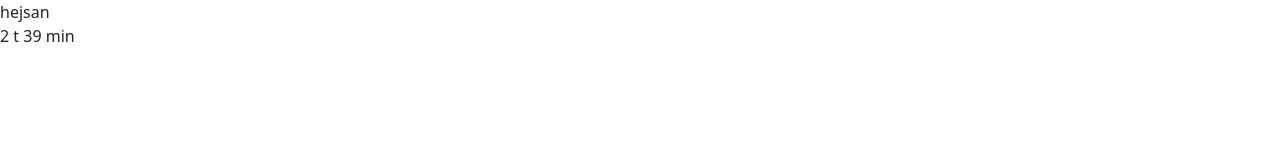
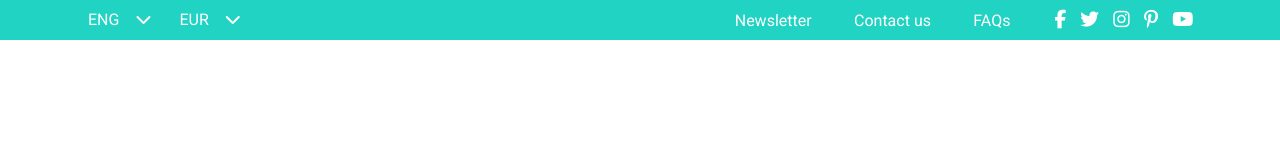
Before and after one commit to olzzon85/startup-kenkata-assignment, a plain HTML site: page index.html in a window 1280 px wide. Drawn offline with nearby package versions, Linux system fonts and the light colour scheme.

Commit message:
top-menu/links

```diff
--- a/css/style.css
+++ b/css/style.css
@@ -33,3 +33,86 @@
     --border-radius-medium: 25px;
     --border-radius-rounded: 50%;
 }
+
+/* general */
+html, body {
+    font-size: 16px;
+    line-height: 1.5;
+    font-family: var(--font-roboto);
+    font-weight: var(--font-weight-regular);
+    color: var(--color-theme-dark);
+}
+
+
+/* top-menu */
+.top-menu {
+    background-color: var(--color-theme);
+    color: var(--color-white);
+    height: 40px;
+}
+    .top-menu > .container {
+        height: 100%;
+        display: flex;
+        justify-content: space-between;
+        align-items: center;
+    }
+
+
+    .top-menu .site-settings {
+        display: flex;
+    }
+
+        .top-menu .site-settings .dropdown-theme {
+            background-color: var(--color-theme);
+            color: var(--color-white);
+        }
+
+            .top-menu .site-settings .dropdown-theme button {
+                background-color: var(--color-theme);
+                color: var(--color-white);
+                border: none;
+            }
+                .top-menu .site-settings .dropdown-theme button:hover {
+                    color: var(--color-theme-dark);
+                }
+
+            .top-menu .site-settings .dropdown-theme .dropdown-menu {
+                background-color: var(--color-theme);
+                color: var(--color-white);
+                border: none;
+                width: 250px;
+                margin-top: 3rem;
+            }
+                .top-menu .site-settings .dropdown-theme .dropdown-menu .dropdown-item {
+                    background-color: var(--color-theme);
+                    color: var(--color-white);
+                    border: none;
+                    width: 100%;
+                    margin:0 ;
+
+                }
+                    .top-menu .site-settings .dropdown-theme .dropdown-menu .dropdown-item:hover {
+                        background-color: var(--color-theme-dark);
+                        color: var(--color-white);
+
+                    }
+
+    .top-menu .menu-links a {
+        color: var(--color-white);
+        text-decoration: none;
+        margin: 0 1.2rem;
+    }
+        .top-menu .menu-links a:hover {
+            color: var(--color-theme-dark);
+        }
+
+        .top-menu .menu-links .social-media {
+            margin-left: 1rem;
+            font-size: var(--font-size-14);
+        }
+            .top-menu .menu-links .social-media a {
+                margin: 0 0.3rem;
+            }
+                .top-menu .menu-links .social-media a:last-child {
+                    margin: 0 0 0 0.3;
+                }
--- a/index.html
+++ b/index.html
@@ -12,8 +12,47 @@
 </head>
 <body>
 
-    <div>hejsan</div>
-    <div>2 t 39 min</div>
+    <header>
+        <div class="top-menu">
+            <div class="container">
+                <div class="site-settings">
+                    <div class="dropdown dropdown-theme me-3">
+                        <button type="button" data-bs-toggle="dropdown" aria-expanded="false">
+                            <span id="selected-language">ENG</span><i class="fa-solid fa-chevron-down ms-3"></i>
+                        </button>
+                        <ul id="languages" class="dropdown-menu dropdown-theme">
+                            <li><a class="dropdown-item" href="#">ENG</a></li>
+                            <li><a class="dropdown-item" href="#">SWE</a></li>
+                        </ul>
+                    </div>
+                    <div class="dropdown dropdown-theme me-3">
+                        <button type="button" data-bs-toggle="dropdown" aria-expanded="false">
+                            <span id="selected-currency">EUR</span><i class="fa-solid fa-chevron-down ms-3"></i>
+                        </button>
+                        <ul id="currencies" class="dropdown-menu dropdown-theme">
+                            <li><a class="dropdown-item" href="#">EUR</a></li>
+                            <li><a class="dropdown-item" href="#">USD</a></li>
+                            <li><a class="dropdown-item" href="#">SEK</a></li>
+                        </ul>
+                    </div>
+                </div>
+                <div class="menu-links">
+                    <a href="">Newsletter</a>
+                    <a href="">Contact us</a>
+                    <a href="">FAQs</a>
+                    <span class="social-media">
+                        <a href=""><i class="fa-brands fa-facebook-f"></i></a>
+                        <a href=""><i class="fa-brands fa-twitter"></i></a>
+                        <a href=""><i class="fa-brands fa-instagram"></i></a>
+                        <a href=""><i class="fa-brands fa-pinterest-p"></i></a>
+                        <a href=""><i class="fa-brands fa-youtube"></i></a>
+                    </span>
+                </div>
+            </div>
+        </div>
+
+
+    </header>
 
 </body>
 </html>
```
